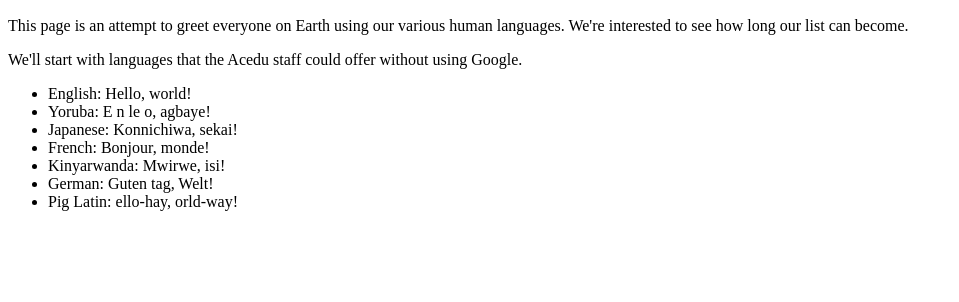
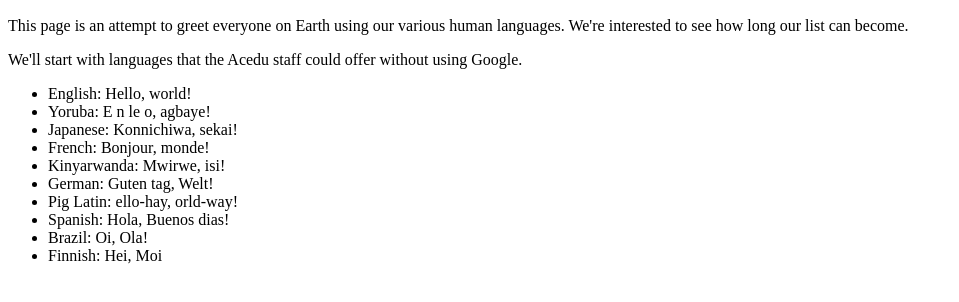
Before and after one commit to ololadeHA/my-first-webpage, a plain HTML site: page index.html in a window 1280 px wide. Shown: the part 110-412 px from the top of the page, without its empty margins (0-959 px from the left). Drawn offline with Linux system fonts and the light colour scheme.

Commit message:
add 3 more languages to say hello

```diff
--- a/index.html
+++ b/index.html
@@ -19,7 +19,9 @@
       <li> Japanese: Konnichiwa, sekai! </li>
       <li> French: Bonjour, monde! </li>
       <li> Kinyarwanda: Mwirwe, isi! </li><li> German: Guten tag, Welt! </li>
-      <li> Pig Latin: ello-hay, orld-way! </li>
+      <li> Pig Latin: ello-hay, orld-way! </li><li> Spanish: Hola, Buenos dias! </li>
+      <li> Brazil: Oi, Ola! </li>
+      <li> Finnish: Hei, Moi </li>
     </ul>
 
 </body>
```
